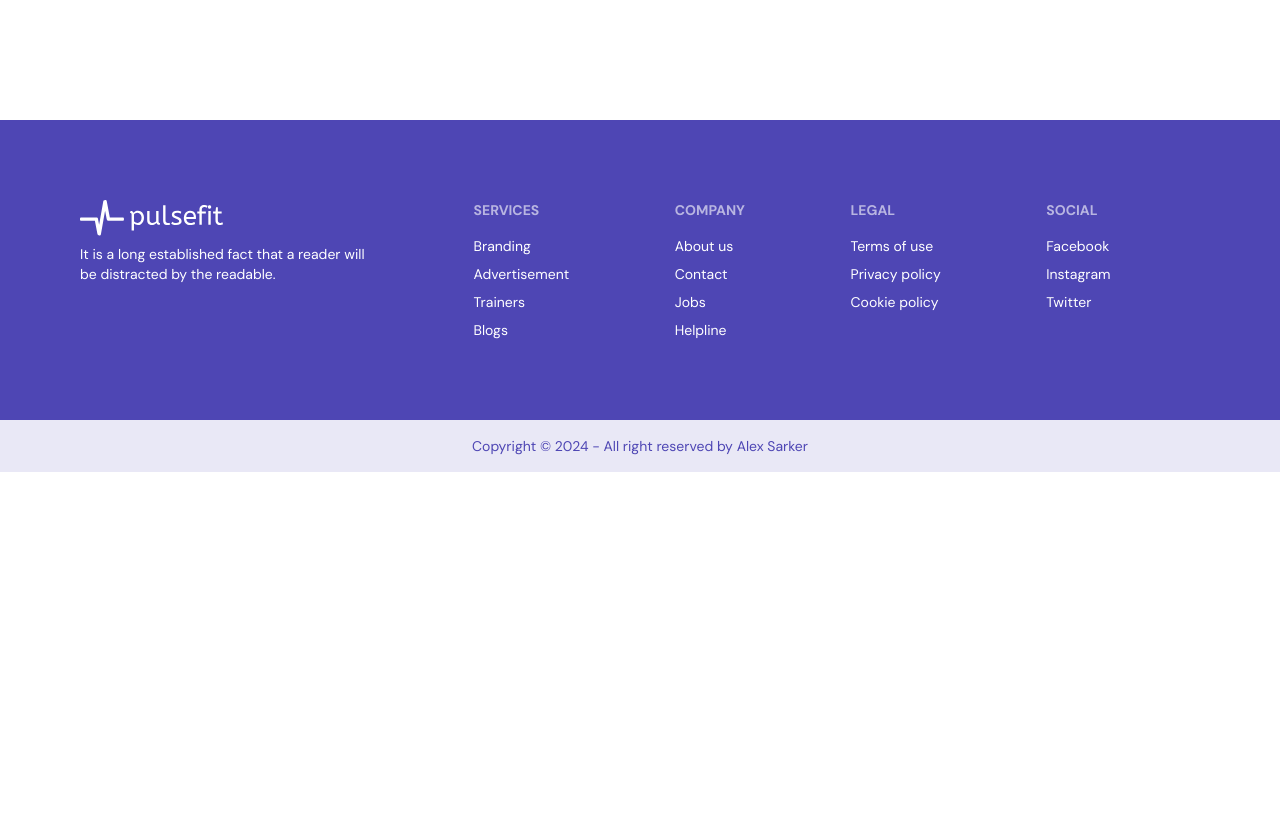
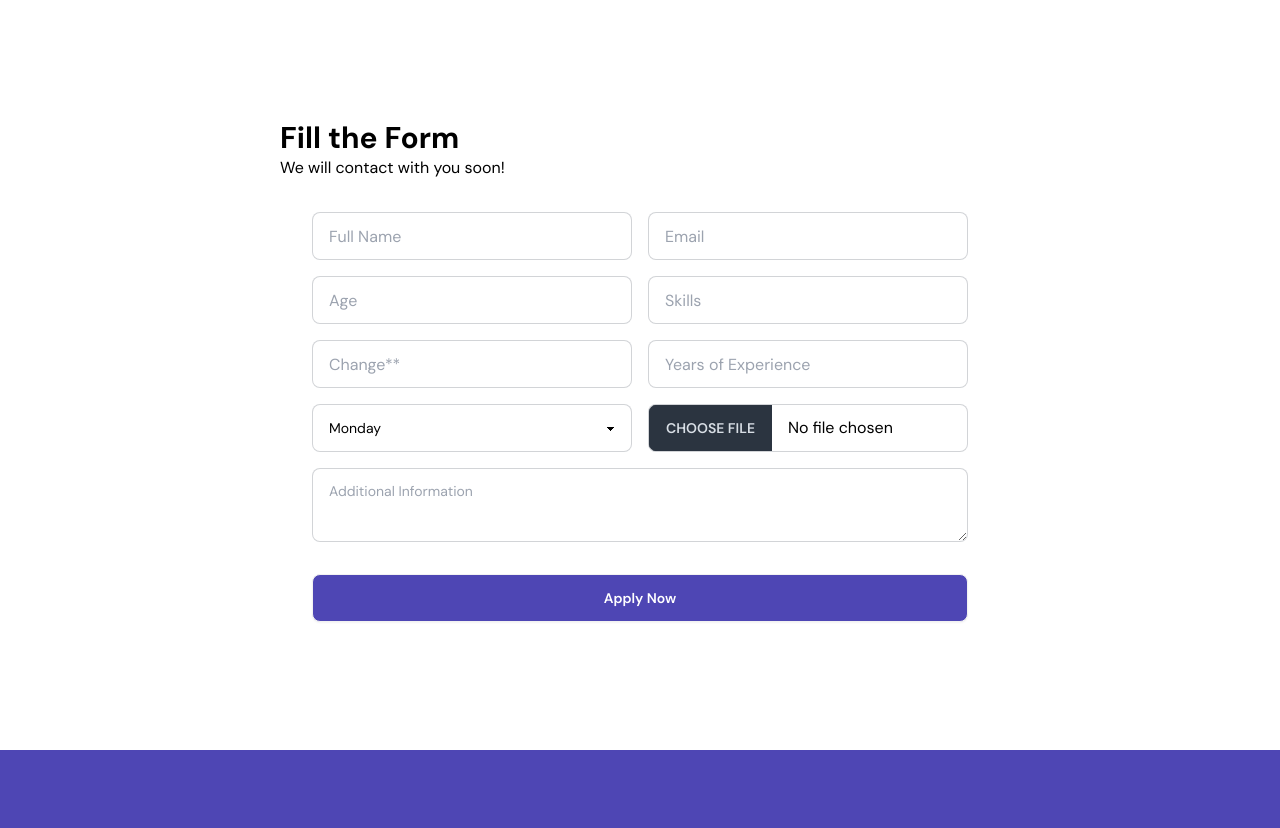
Before and after one commit to alexsarker/pulsefit-client, a React (Vite) app: page /applyTrainer in a window 1280 px wide. Shown: the part 720-1548 px from the top of the page. Before the commit the page ends 1192 px from the top, so only its background shows below. Built offline with nearby package versions, Linux system fonts and the light colour scheme.

Commit message:
classes and forum pages done

```diff
--- /dev/null
+++ b/src/components/ApplyTrainer/ApplyForm.jsx
@@ -0,0 +1,93 @@
+const ApplyForm = () => {
+  return (
+    <>
+      <div className="card shrink-0 w-max mx-auto mb-24">
+        <div>
+          <h2 className="text-3xl font-bold">Fill the Form</h2>
+          <p>We will contact with you soon!</p>
+        </div>
+        <form className="card-body gap-4 grid lg:grid-cols-2">
+          <div className="form-control">
+            <input
+              type="text"
+              placeholder="Full Name"
+              className="input input-bordered"
+              required
+            />
+          </div>
+          <div className="form-control">
+            <input
+              type="email"
+              placeholder="Email"
+              className="input input-bordered"
+              required
+            />
+          </div>
+          <div className="form-control">
+            <input
+              type="number"
+              placeholder="Age"
+              className="input input-bordered"
+              required
+            />
+          </div>
+          <div className="form-control">
+            <input
+              type="text"
+              placeholder="Skills"
+              className="input input-bordered"
+              required
+            />
+          </div>
+          <div className="form-control">
+            <input
+              type="text"
+              placeholder="Change**"
+              className="input input-bordered"
+              required
+            />
+          </div>
+          <div className="form-control">
+            <input
+              type="number"
+              placeholder="Years of Experience"
+              className="input input-bordered"
+              required
+            />
+          </div>
+          <div className="form-control">
+            <select className="select select-bordered w-full max-w-xs">
+              <option disabled defaultChecked required>
+                Select
+              </option>
+              <option>Monday</option>
+              <option>Tuesday</option>
+              <option>Wednesday</option>
+              <option>Thursday</option>
+              <option>Friday</option>
+            </select>
+          </div>
+          <div className="form-control">
+            <input
+              type="file"
+              className="file-input file-input-bordered w-full max-w-xs"
+            />
+          </div>
+          <div className="form-control md:col-span-2 lg:col-span-2">
+            <textarea
+              className="textarea textarea-bordered"
+              placeholder="Additional Information"
+            ></textarea>
+          </div>
+          <div className="form-control mt-4 md:col-span-2 lg:col-span-2">
+            <button className="btn bg-piccolo text-white px-10 hover:bg-[#2A2473]">
+              Apply Now
+            </button>
+          </div>
+        </form>
+      </div>
+    </>
+  );
+};
+
+export default ApplyForm;
--- a/src/components/ApplyTrainer/Heading.jsx
+++ b/src/components/ApplyTrainer/Heading.jsx
@@ -2,14 +2,16 @@ import HeroImg from "/src/assets/apply-trainer/apply-image.png";
 
 const Heading = () => {
   return (
+    <>
       <div className="text-center space-y-5 mt-16 mb-24">
-      <h2 className="text-5xl font-bold">Join Our Team of Expert Trainers </h2>
+        <h2 className="text-5xl font-bold">Join Our Team of Expert Trainers</h2>
         <p className="max-w-2xl mx-auto text-2xl text-trunks pb-5">
           Apply to Become a Certified Trainer and Make a Difference in People's
           Lives
         </p>
         <img src={HeroImg} alt="apply-image" className="mx-auto pb-8" />
       </div>
+    </>
   );
 };
 
--- /dev/null
+++ b/src/components/Forum/CommunityForums.jsx
@@ -0,0 +1,85 @@
+import { TbShieldHalf } from "react-icons/tb";
+import SectionTitle from "../SectionTitle";
+import { BiDownvote, BiUpvote } from "react-icons/bi";
+import { LiaCrownSolid } from "react-icons/lia";
+
+const CommunityForums = () => {
+  return (
+    <div className="mb-24">
+      <SectionTitle
+        heading={"Community Forums"}
+        subHeading={"Join the Discussion and Share Your Insights"}
+      />
+      <div className="grid place-items-center space-y-6">
+        <div className="flex gap-10 p-6 border w-max rounded-2xl">
+          <div className="avatar">
+            <TbShieldHalf className="relative left-16 top-2 border-2 rounded-full bg-whis text-white border-whis" />
+            <div className="w-16 h-max rounded-full">
+              <img src="https://img.daisyui.com/images/stock/photo-1534528741775-53994a69daeb.jpg" />
+            </div>
+          </div>
+          <div className="flex items-center">
+            <div className="space-y-4">
+              <div>
+                <h2 className="text-xl">Benefits of Morning Workouts</h2>
+                <p className="text-piccolo text-sm">posted 2 hours ago</p>
+              </div>
+              <p className="text-trunks max-w-96">
+                Discover why morning workouts can boost your energy and
+                productivity throughout the day.
+              </p>
+            </div>
+            <div className="space-y-5">
+              <div className="flex items-center gap-4">
+                <BiUpvote className="text-4xl text-roshi p-2 bg-roshi-10 rounded-full" />
+                <p className="text--trunks">120</p>
+              </div>
+              <div className="flex items-center gap-4">
+                <BiDownvote className="text-4xl text-dodoria p-2 bg-dodoria-10 rounded-full" />
+                <p className="text--trunks">5</p>
+              </div>
+            </div>
+          </div>
+        </div>
+        <div className="flex gap-10 p-6 border w-max rounded-2xl">
+          <div className="avatar">
+            <LiaCrownSolid className="relative left-16 top-2 border-2 rounded-full bg-krillin text-white border-krillin" />
+            <div className="w-16 h-max rounded-full">
+              <img src="https://img.daisyui.com/images/stock/photo-1534528741775-53994a69daeb.jpg" />
+            </div>
+          </div>
+          <div className="flex items-center">
+            <div className="space-y-4">
+              <div>
+                <h2 className="text-xl">Benefits of Morning Workouts</h2>
+                <p className="text-piccolo text-sm">posted 2 hours ago</p>
+              </div>
+              <p className="text-trunks max-w-96">
+                Discover why morning workouts can boost your energy and
+                productivity throughout the day.
+              </p>
+            </div>
+            <div className="space-y-5">
+              <div className="flex items-center gap-4">
+                <BiUpvote className="text-4xl text-roshi p-2 bg-roshi-10 rounded-full" />
+                <p className="text--trunks">120</p>
+              </div>
+              <div className="flex items-center gap-4">
+                <BiDownvote className="text-4xl text-dodoria p-2 bg-dodoria-10 rounded-full" />
+                <p className="text--trunks">5</p>
+              </div>
+            </div>
+          </div>
+        </div>
+      </div>
+      <div className="join mt-12 flex justify-center">
+        <button className="join-item btn">1</button>
+        <button className="join-item btn btn-active">2</button>
+        <button className="join-item btn">3</button>
+        <button className="join-item btn">4</button>
+      </div>
+    </div>
+  );
+};
+
+export default CommunityForums;
--- a/src/pages/ApplyTrainer.jsx
+++ b/src/pages/ApplyTrainer.jsx
@@ -1,9 +1,11 @@
+import ApplyForm from "../components/ApplyTrainer/ApplyForm";
 import Heading from "../components/ApplyTrainer/Heading";
 
 const ApplyTrainer = () => {
   return (
     <div>
       <Heading />
+      <ApplyForm />
     </div>
   );
 };
--- a/src/pages/Classes.jsx
+++ b/src/pages/Classes.jsx
@@ -1,11 +1,77 @@
-
-
 const Classes = () => {
-    return (
-        <div>
-
+  return (
+    <>
+      <div className="mb-24">
+        <div className="text-center space-y-5 mt-16 mb-16">
+          <h2 className="text-5xl font-bold">Explore Our Classes </h2>
+          <p className="max-w-2xl mx-auto text-2xl text-trunks pb-5">
+            Find the Perfect Class to Meet Your Fitness Goals
+          </p>
+          <label className="input input-bordered w-96 mx-auto flex items-center gap-2">
+            <input type="text" className="grow" placeholder="Search" />
+            <svg
+              xmlns="http://www.w3.org/2000/svg"
+              viewBox="0 0 16 16"
+              fill="currentColor"
+              className="w-4 h-4 opacity-70"
+            >
+              <path
+                fillRule="evenodd"
+                d="M9.965 11.026a5 5 0 1 1 1.06-1.06l2.755 2.754a.75.75 0 1 1-1.06 1.06l-2.755-2.754ZM10.5 7a3.5 3.5 0 1 1-7 0 3.5 3.5 0 0 1 7 0Z"
+                clipRule="evenodd"
+              />
+            </svg>
+          </label>
         </div>
-    );
+        <div className="grid md:grid-cols-2 lg:grid-cols-2 gap-6 ">
+          <div className="card card-side">
+            <figure>
+              <img
+                src="https://img.daisyui.com/images/stock/photo-1635805737707-575885ab0820.jpg"
+                alt="class image"
+                className="rounded-2xl h-56"
+              />
+            </figure>
+            <div className="card-body">
+              <h2 className="card-title">Yoga</h2>
+              <p>A calming class focused on stretching and mindfulness.</p>
+              <div className="flex gap-4 items-center">
+                <div className="avatar-group -space-x-6 rtl:space-x-reverse">
+                  <div className="avatar">
+                    <div className="w-12">
+                      <img src="https://img.daisyui.com/images/stock/photo-1534528741775-53994a69daeb.jpg" />
+                    </div>
+                  </div>
+                  <div className="avatar">
+                    <div className="w-12">
+                      <img src="https://img.daisyui.com/images/stock/photo-1534528741775-53994a69daeb.jpg" />
+                    </div>
+                  </div>
+                  <div className="avatar">
+                    <div className="w-12">
+                      <img src="https://img.daisyui.com/images/stock/photo-1534528741775-53994a69daeb.jpg" />
+                    </div>
+                  </div>
+                  <div className="avatar placeholder">
+                    <div className="w-12 bg-neutral text-neutral-content">
+                      <span>+99</span>
+                    </div>
+                  </div>
+                </div>
+                <p className="text-piccolo">Bookings (150)</p>
+              </div>
+            </div>
+          </div>
+        </div>
+        <div className="join mt-12 flex justify-center">
+          <button className="join-item btn btn-active">1</button>
+          <button className="join-item btn">2</button>
+          <button className="join-item btn">3</button>
+          <button className="join-item btn">4</button>
+        </div>
+      </div>
+    </>
+  );
 };
 
 export default Classes;
--- a/src/pages/Forum.jsx
+++ b/src/pages/Forum.jsx
@@ -1,11 +1,15 @@
-
+import Banner from "../components/Banner";
+import CommunityForums from "../components/Forum/CommunityForums";
+import forumImg from "/src/assets/forum/forumImg.png";
 
 const Forum = () => {
-    return (
-        <div>
+  return (
+    <div>
+      <Banner heading={"Forum"} image={forumImg} />
 
-        </div>
-    );
+      <CommunityForums />
+    </div>
+  );
 };
 
 export default Forum;
```
Also changed, not shown: src/assets/forum/forumImg.png (added). Lines whose indentation alone changed are shown as unchanged.
